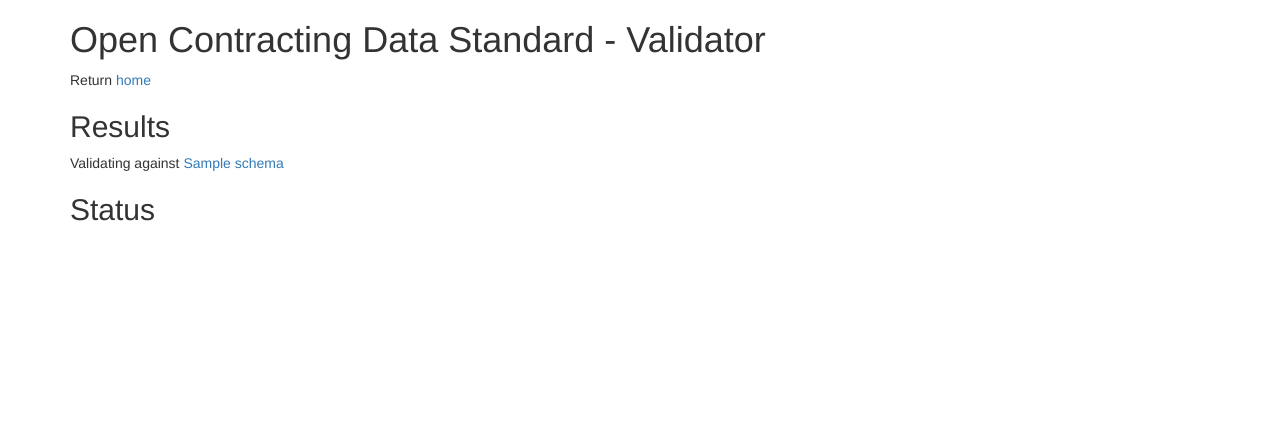
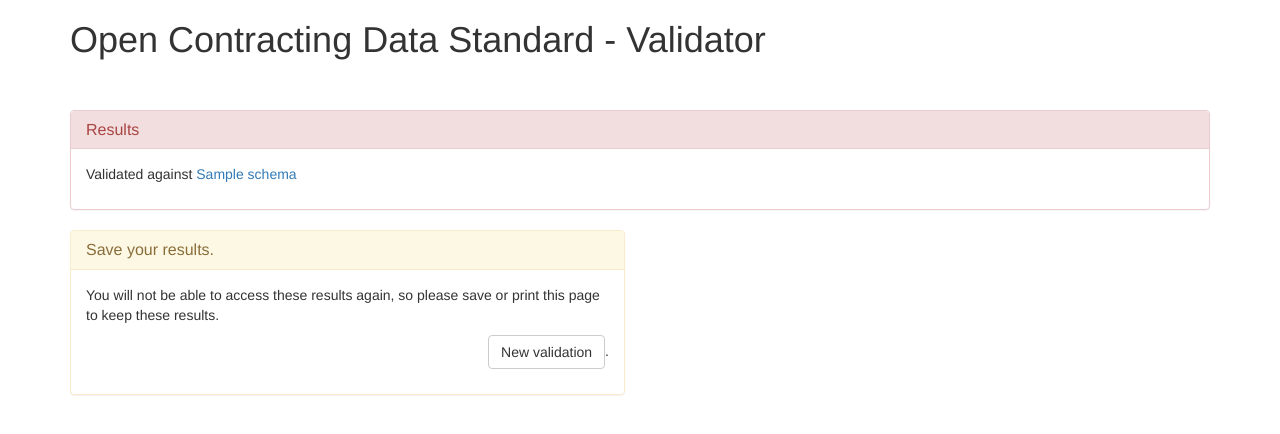
Before and after one commit to open-contracting-archive/validator, a Django app: template django/website/validator/templates/validation_result.html in a window 1280 px wide. Shown: the top 434 px of the page. Run offline with Django 3.2, Linux system fonts and the light colour scheme; the template is opened without the code that fills it: most values are stand-ins (such as "Sample title", 1, 10 or a date in 2020); parts of the project's set-up code (start-up, migrations or seed data) failed here and were passed over; some libraries are stand-ins or nearby versions.

Commit message:
Improve results view

```diff
--- a/django/website/validator/templates/validation_result.html
+++ b/django/website/validator/templates/validation_result.html
@@ -1,12 +1,17 @@
 {% extends "base.html" %}
 
 {% block content %}
+<br /><br />
 <div class="row">
 	<div class="col-sm-12">
-        <p>Return <a href="/">home</a></p>
-        <h2>Results</h2>
-        <p>Validating against <a href="{{ schema.id }}">{{ schema.title }}</a></p>
-        <h2>Status</h2>
+        <div class="panel {% if status == 'input-valid' %}panel-success{% else %}panel-danger{% endif %} ">
+            <div class="panel-heading">
+                <h2 class="panel-title">Results</h2>
+            </div>
+            <div class="panel-body">
+                {% if status != 'input-error' %}
+                <p>Validated against <a href="{{ schema.id }}">{{ schema.title }}</a></p>
+                {% endif %}
                 {% if status == 'validation-error' %}
                     <p><span class="label label-danger">Validation Error</span></p>
                     <p>Validation error(s):</p>
@@ -28,6 +33,21 @@
                     <p><span class="label label-danger">Error reading the file</span></p>
                     <pre>{{ error }}</pre>
                 {% endif %}
+            </div>
+        </div>
     </div/>
 </div>
+<div class="row">
+	<div class="col-sm-6">
+        <div class="panel panel-warning">
+            <div class="panel-heading">
+                <h4 class="panel-title">Save your results.</h3>
+            </div>
+            <div class="panel-body">
+                <p>You will not be able to access these results again, so please save or print this page to keep these results.</p>
+                <p class="pull-right"><a href="{% url 'home' %}" class="btn btn-default">New validation</a>.</p>
+            </div>
+        </div>
+    </div>
+</div>
 {% endblock %}
```
Also changed, not shown: django/website/validator/tests/test_views.py (+1 -1 lines). Lines whose indentation alone changed are shown as unchanged.
